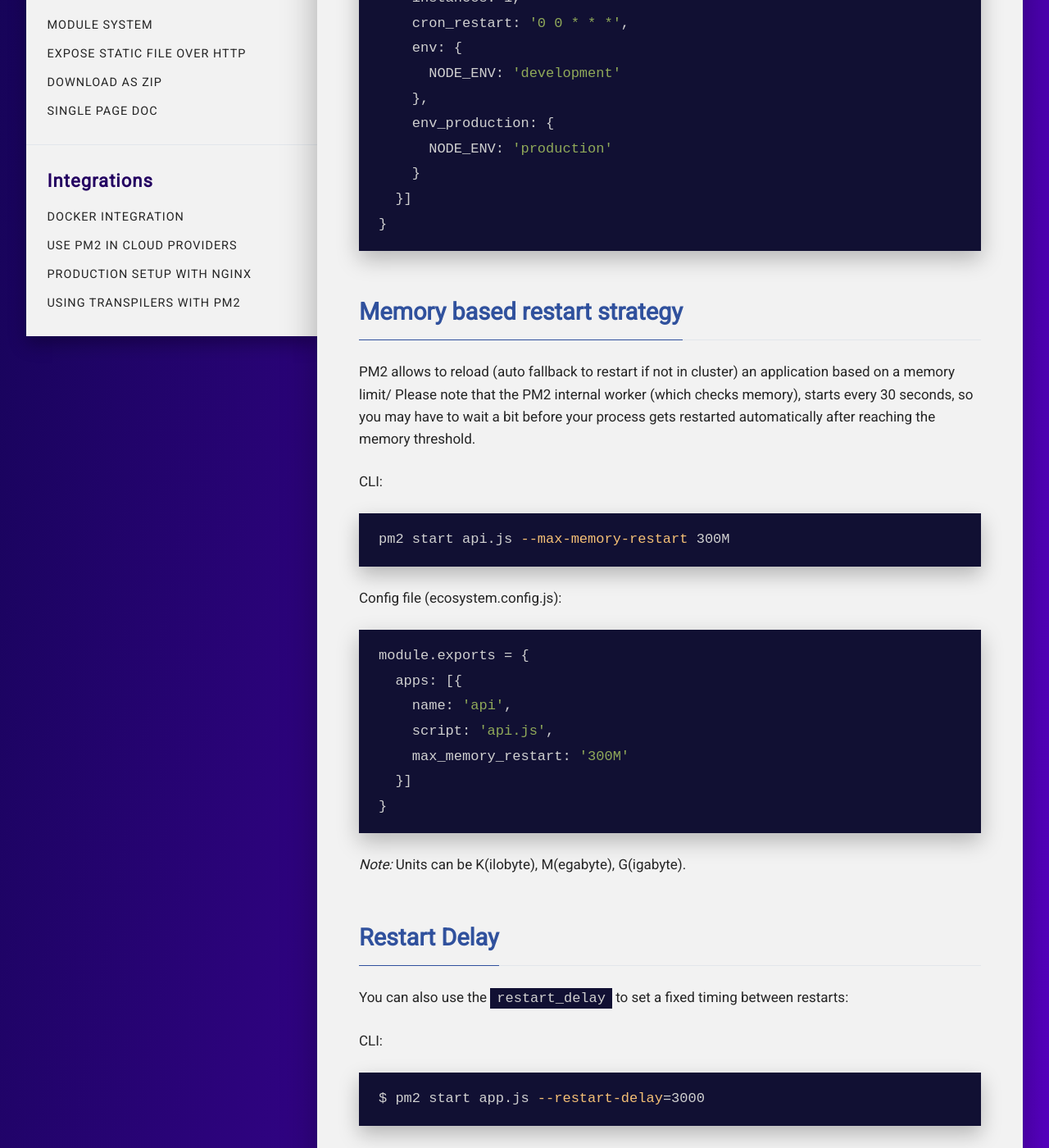
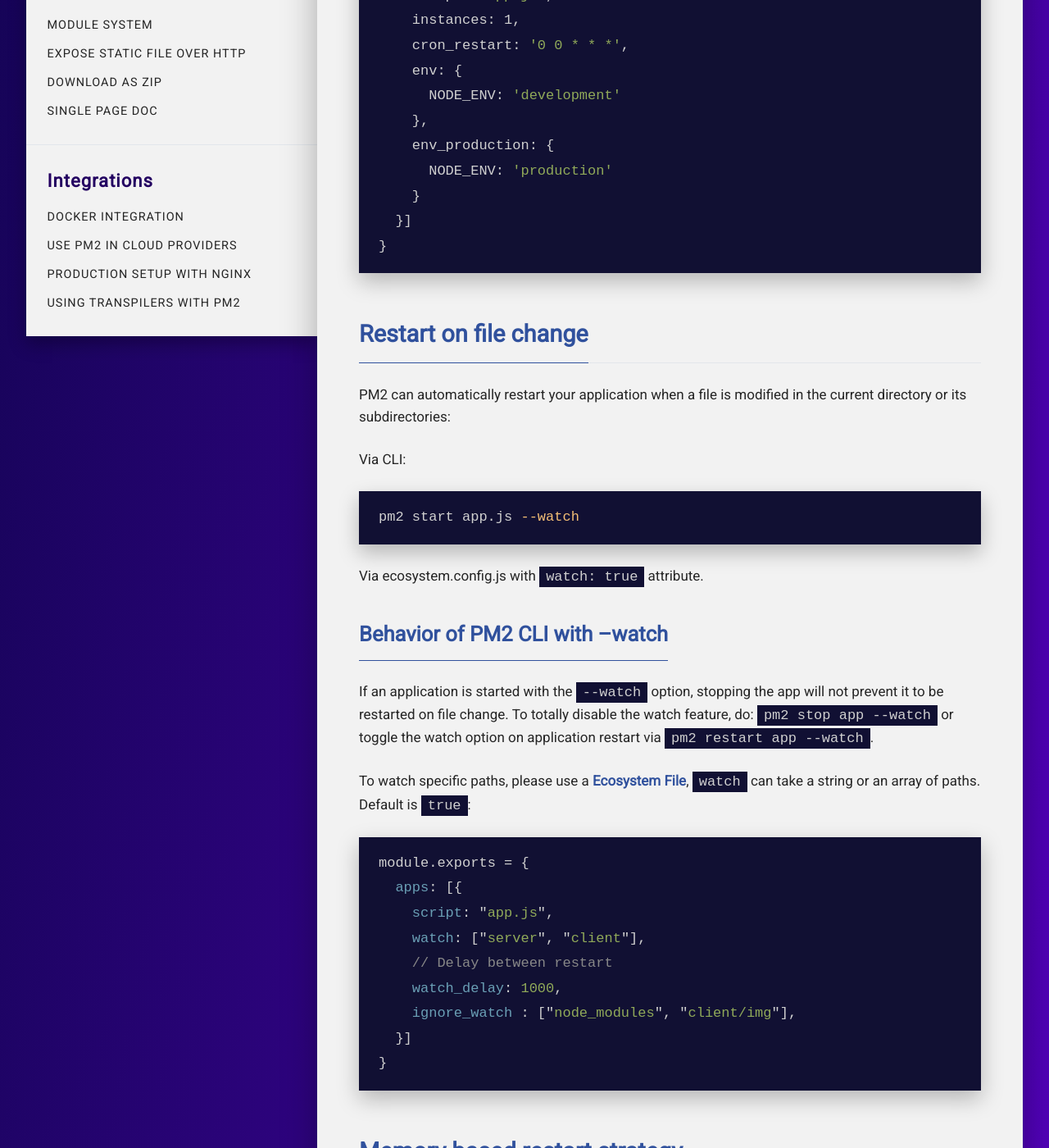
Before and after one commit to pm2-hive/pm2-hive.github.io, a Jekyll site: the page built from docs/features/restart-strategies.md, in a window 1280 px wide and 1400 px high, scrolled down 1088 px. Shown: the whole window at 82% size. Built offline with Jekyll 4.4.1, drawn with Linux system fonts in a browser that asks for light colours; comment, search, counter and statistics services are not loaded; some of the changed text lies outside the part shown.

Commit message:
Update restart-strategies.md

````diff
--- a/docs/features/restart-strategies.md
+++ b/docs/features/restart-strategies.md
@@ -11,6 +11,7 @@
 But you can also configure extra restart strategies like:
 
 - Restart app at a specified CRON time
+- Restart app when files have changed
 - Restart when app reach a memory threshold
 - Delay a start and automatic restart
 - Disable auto restart (app are always restarted with PM2) when crashing or exiting by default)
@@ -41,6 +42,37 @@
     env_production: {
       NODE_ENV: 'production'
     }
+  }]
+}
+```
+
+## Restart on file change
+
+PM2 can automatically restart your application when a file is modified in the current directory or its subdirectories:
+
+Via CLI:
+
+```bash
+pm2 start app.js --watch
+```
+
+Via ecosystem.config.js with `watch: true` attribute.
+
+### Behavior of PM2 CLI with --watch
+
+If an application is started with the `--watch` option, stopping the app will not prevent it to be restarted on file change.
+To totally disable the watch feature, do: `pm2 stop app --watch` or toggle the watch option on application restart via `pm2 restart app --watch`.
+
+To watch specific paths, please use a [Ecosystem File](/docs/usage/application-declaration/), `watch` can take a string or an array of paths. Default is `true`:
+
+```javascript
+module.exports = {
+  apps: [{
+    script: "app.js",
+    watch: ["server", "client"],
+    // Delay between restart
+    watch_delay: 1000,
+    ignore_watch : ["node_modules", "client/img"],
   }]
 }
 ```
````
